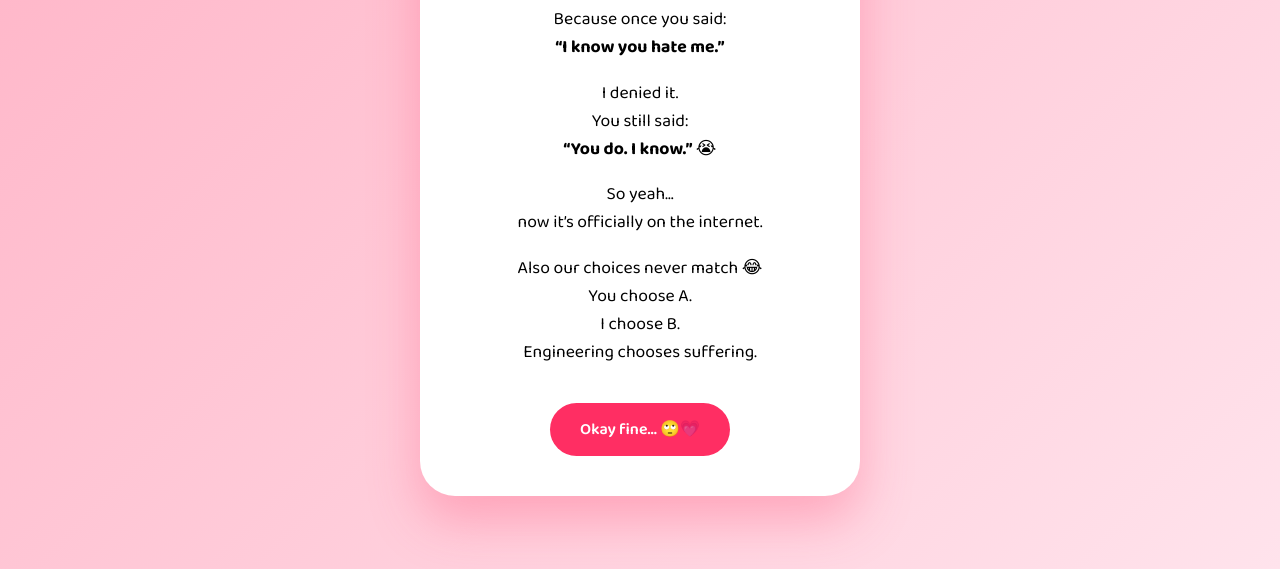
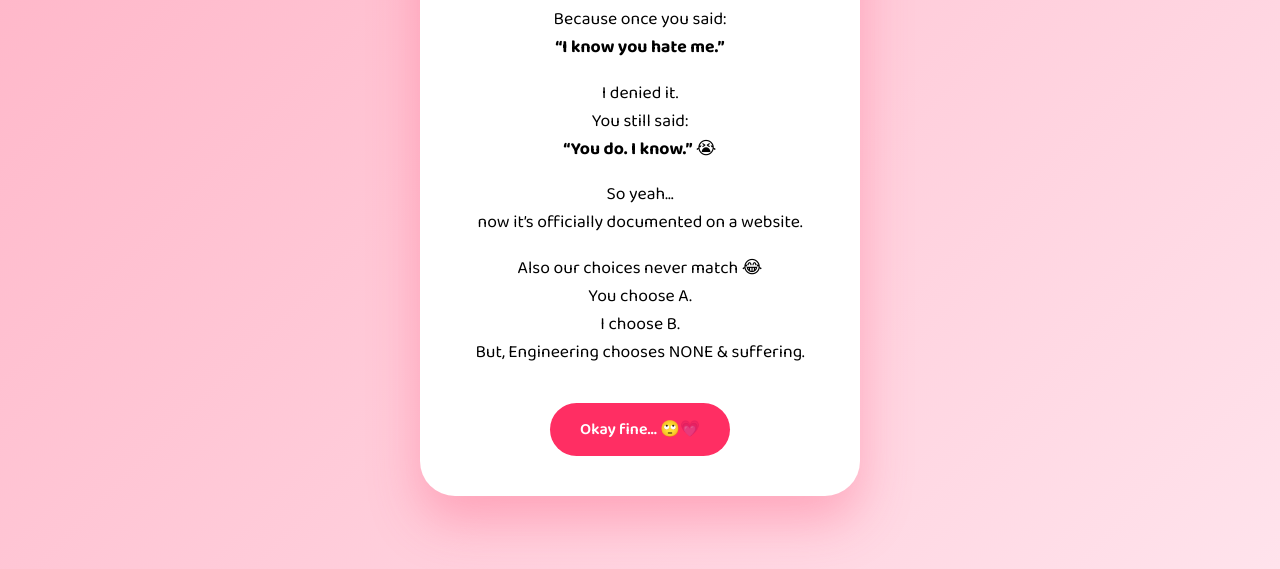
Before and after one commit to coder-taranekar/wish, a plain HTML site: page hate.html in a window 1280 px wide. Shown: the part 231-800 px from the top of the page. Drawn offline with Linux system fonts and the light colour scheme.

Commit message:
Update hate.html

```diff
--- a/hate.html
+++ b/hate.html
@@ -68,14 +68,14 @@ You still said:<br>
 
 <p>
 So yeah…<br>
-now it’s officially on the internet.
+now it’s officially documented on a website.
 </p>
 
 <p>
 Also our choices never match 😂<br>
 You choose A.<br>
 I choose B.<br>
-Engineering chooses suffering.
+But, Engineering chooses NONE & suffering.
 </p>
 
 <a class="btn" href="best.html">
```
